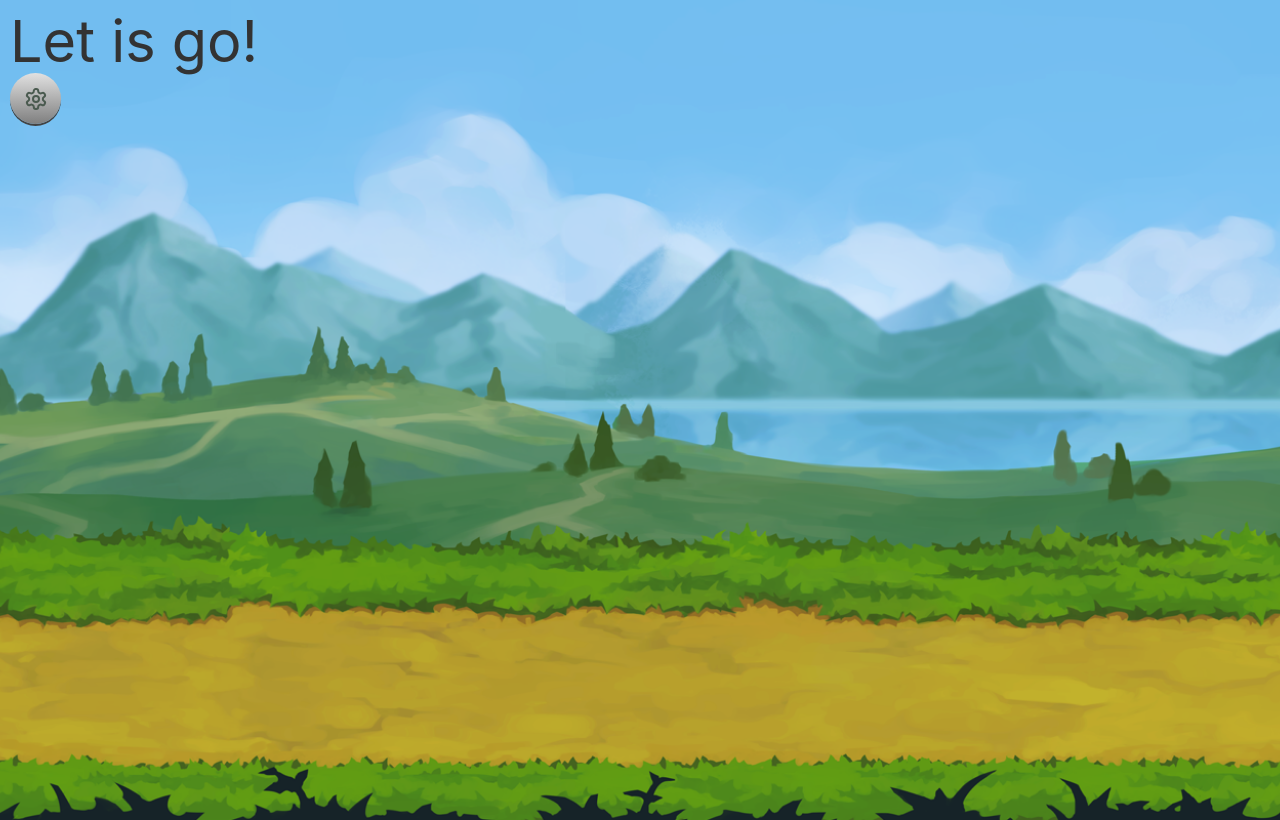
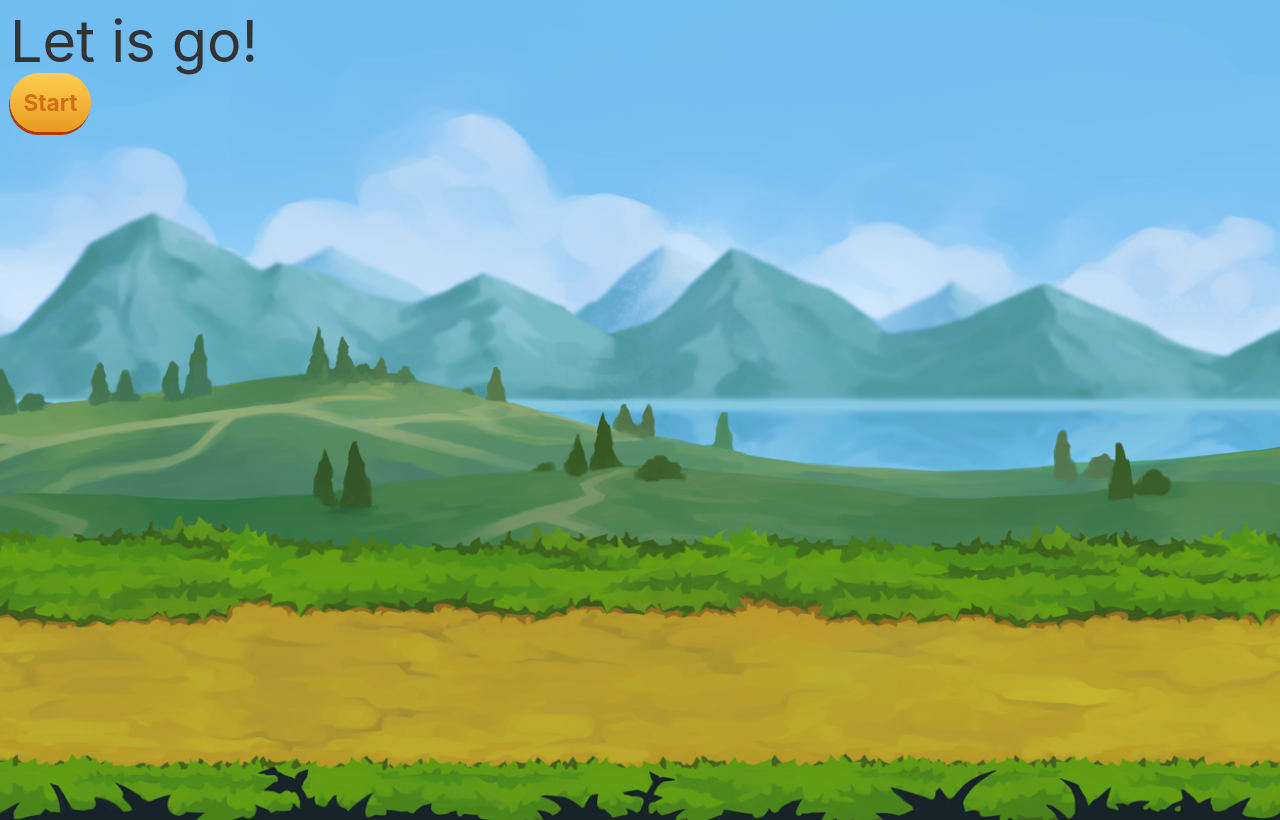
Before and after one commit to Genya10/big-game, a React (Vite) app: page / in a window 1280 px wide. Built offline with nearby package versions, Linux system fonts and the light colour scheme.

Commit message:
create addUtilities(...-gradient)

```diff
--- a/src/components/button/Button.module.scss
+++ b/src/components/button/Button.module.scss
@@ -1,5 +1,5 @@
 .button {
-    @apply text-lg py-2 px-3 rounded-lg bg-gradient-to-t from-yellow-700 to-yellow-300
+    @apply  py-2 px-3 primary-gradient
      text-[#d06e14] font-bold text-xl transition-all duration-200 ease-in-out;
      box-shadow: -1px 3px 0 #b23909;
 
@@ -8,7 +8,7 @@
      }
 
     &.secondary {
-        @apply from-brown-700 to-brown-300 text-[#efa145];
+        @apply secondary-gradient text-[#efa145];
         box-shadow: -1px 3px 0 #642206;
 
     &:hover {
@@ -17,7 +17,7 @@
     }
 
     &.gray {
-        @apply from-gray-500 to-gray-300 text-gray-700;
+        @apply gray-gradient;
         box-shadow: 0 2px 0 #434343;
 
         &:hover {
--- a/src/pages/home/App.tsx
+++ b/src/pages/home/App.tsx
@@ -6,8 +6,8 @@ function App() {
   return (
     <>
     <h1>Let is go!</h1>
-    <Button variant="gray" isCircle>
-      <Settings/>
+    <Button variant="primary" isCircle>
+      Start
     </Button>
     </>
   )
--- a/tailwind.config.js
+++ b/tailwind.config.js
@@ -15,9 +15,17 @@ export default {
    plugin(({addUtilities, theme})=>{
     addUtilities({
     '.primary-gradient':{
-      background:`linear-gradient(90deg,
-        ${COLORS.yellow[700]}} 0%, ${COLORS.yellow[300]} 100%)`,
-      }
+      background:`linear-gradient(to top ,
+        ${theme('colors.yellow.700')},${theme('colors.yellow.300')})`,
+    },
+    '.secondary-gradient':{
+      background:`linear-gradient(to top ,
+        ${theme('colors.brown.700')},${theme('colors.brown.300')})`,
+    },
+    '.gray-gradient':{
+      background:`linear-gradient(to top ,
+        ${theme('colors.gray.500')},${theme('colors.gray.300')})`,
+    },
     })
    })
   ],
```
